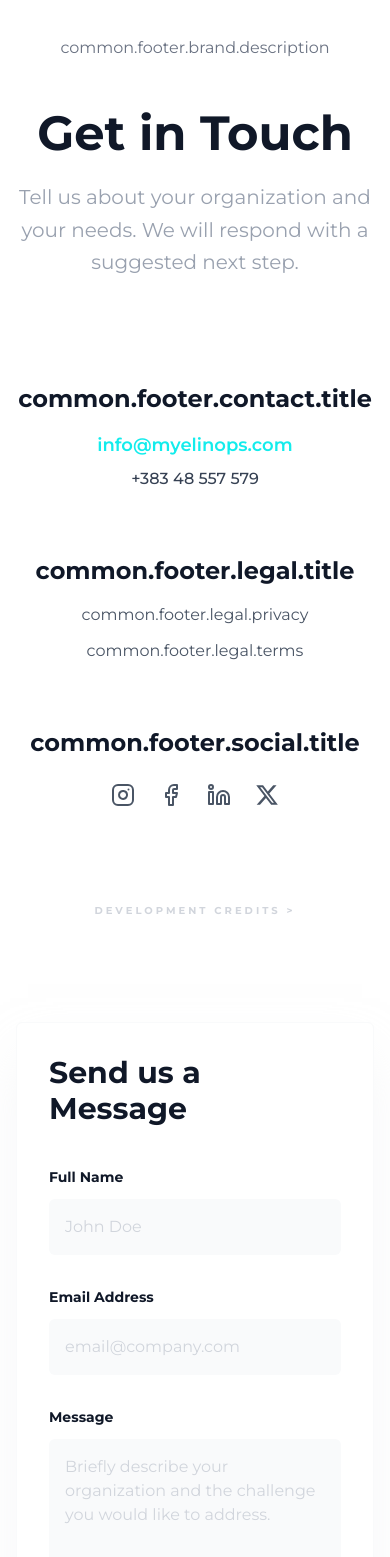
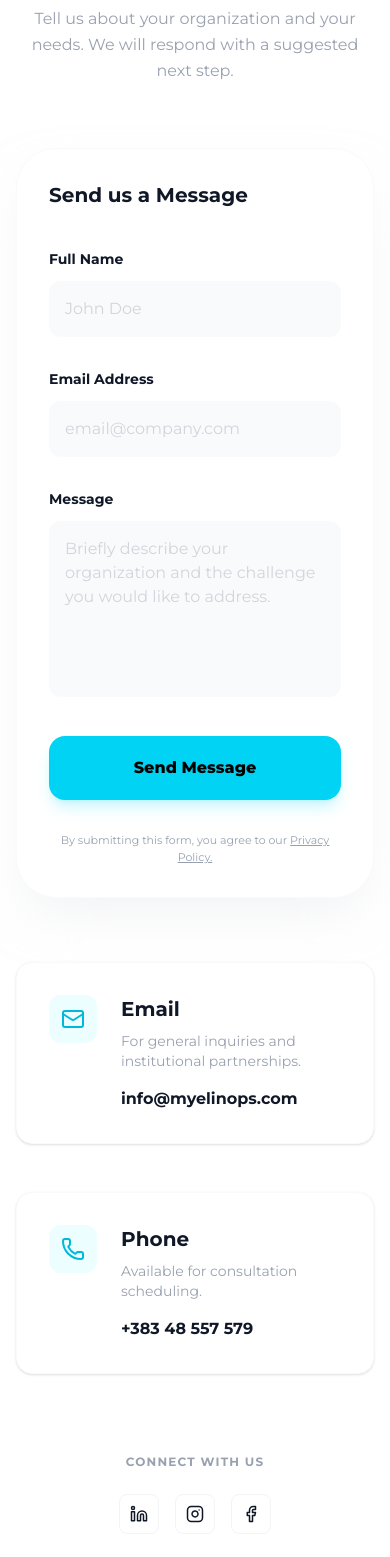
Before and after one commit to Myelin-Ops/website, a Next.js app: page /contact in a window 390 px wide. Shown: the part 211-1768 px from the top of the page. Built offline with nearby package versions, Linux system fonts and the light colour scheme.

Commit message:
feat: add CreditsContent, Testimonials, and ContactContent components with associated localization data

```diff
--- a/src/components/ContactContent.jsx
+++ b/src/components/ContactContent.jsx
@@ -3,11 +3,8 @@
 import React, { useState } from "react";
 import { motion } from "framer-motion";
 import { useTranslation } from "react-i18next";
-import { Mail, Phone, Linkedin, Instagram, Facebook, Twitter } from "lucide-react";
+import { Mail, Phone, Linkedin, Instagram, Facebook } from "lucide-react";
 import Link from "next/link";
-
-import Image from "next/image";
-import logo from "@/../public/myelin-logo.png";
 
 const fadeUp = {
   hidden: { opacity: 0, y: 20 },
@@ -37,31 +34,12 @@ function ContactContent() {
   return (
     <div className="bg-white min-h-screen">
       {/* Hero Section */}
-      <section className="pt-24 pb-16 px-4 md:px-12 text-center max-w-5xl mx-auto flex flex-col items-center">
-        {/* Mobile Logo Logo */}
-        <motion.div
-           initial={{ opacity: 0, scale: 0.9 }}
-           animate={{ opacity: 1, scale: 1 }}
-           className="mb-8 lg:hidden"
-        >
-          <Image src={logo} alt="Myelin OPS" width={180} height={60} className="h-auto" />
-        </motion.div>
-
-        {/* Brand Description (Mobile Only) */}
-        <motion.p
-          initial="hidden"
-          animate="visible"
-          variants={fadeUp}
-          className="lg:hidden text-gray-500 text-base max-w-sm mb-12 leading-relaxed"
-        >
-          {t("common.footer.brand.description")}
-        </motion.p>
-
+      <section className="pt-24 pb-16 px-4 md:px-12 text-center max-w-5xl mx-auto">
         <motion.h1
           initial="hidden"
           animate="visible"
           variants={fadeUp}
-          className="text-5xl md:text-7xl font-bold text-gray-900 mb-6"
+          className="text-3xl md:text-5xl xl:text-7xl font-bold text-gray-900 mb-6"
         >
           {t("contact.hero.title")}
         </motion.h1>
@@ -69,7 +47,7 @@ function ContactContent() {
           initial="hidden"
           animate="visible"
           variants={fadeUp}
-          className="text-xl text-gray-400 max-w-2xl mx-auto leading-relaxed"
+          className="text-base md:text-xl text-gray-400 max-w-2xl mx-auto leading-relaxed"
         >
           {t("contact.hero.subtitle")}
         </motion.p>
@@ -78,18 +56,93 @@ function ContactContent() {
       {/* Main Content Section */}
       <section className="pb-32 px-4 md:px-12 mx-auto">
         <div className="grid grid-cols-1 lg:grid-cols-2 gap-16 items-start">
-          {/* Left Column: Info */}
+          {/* Left Column: Form */}
           <motion.div
             initial="hidden"
             whileInView="visible"
             viewport={{ once: true }}
             variants={fadeUp}
-            className="flex flex-col space-y-12 lg:space-y-12"
+            className="order-1 lg:order-2 bg-white p-8 md:p-12 rounded-[40px] shadow-2xl shadow-gray-200/50 border border-gray-50"
           >
-            {/* Desktop-only Boxes */}
-            <div className="hidden lg:flex flex-col space-y-12">
+            <h2 className="text-xl md:text-3xl font-bold text-gray-900 mb-10">
+              {t("contact.form.title")}
+            </h2>
+
+            <form onSubmit={handleSubmit} className="space-y-8">
+              <div>
+                <label className="block text-sm font-bold text-gray-900 mb-3">
+                  {t("contact.form.name.label")}
+                </label>
+                <input
+                  type="text"
+                  name="name"
+                  value={formData.name}
+                  onChange={handleChange}
+                  placeholder={t("contact.form.name.placeholder")}
+                  required
+                  className="w-full bg-gray-50 border-none rounded-xl p-4 text-gray-900 placeholder:text-gray-300 focus:ring-2 focus:ring-cyan-400 transition-all"
+                />
+              </div>
+
+              <div>
+                <label className="block text-sm font-bold text-gray-900 mb-3">
+                  {t("contact.form.email.label")}
+                </label>
+                <input
+                  type="email"
+                  name="email"
+                  value={formData.email}
+                  onChange={handleChange}
+                  placeholder={t("contact.form.email.placeholder")}
+                  required
+                  className="w-full bg-gray-50 border-none rounded-xl p-4 text-gray-900 placeholder:text-gray-300 focus:ring-2 focus:ring-cyan-400 transition-all"
+                />
+              </div>
+
+              <div>
+                <label className="block text-sm font-bold text-gray-900 mb-3">
+                  {t("contact.form.message.label")}
+                </label>
+                <textarea
+                  name="message"
+                  value={formData.message}
+                  onChange={handleChange}
+                  placeholder={t("contact.form.message.placeholder")}
+                  required
+                  rows={6}
+                  className="w-full bg-gray-50 border-none rounded-xl p-4 text-gray-900 placeholder:text-gray-300 focus:ring-2 focus:ring-cyan-400 transition-all resize-none"
+                />
+              </div>
+
+              <button
+                type="submit"
+                className="w-full py-5 bg-cyan-400 text-black font-extrabold rounded-2xl hover:scale-[1.02] active:scale-95 transition-all shadow-lg shadow-cyan-400/20"
+              >
+                {t("contact.form.submit")}
+              </button>
+
+              <p className="text-center text-[11px] text-gray-400">
+                {t("contact.form.agreement")}{" "}
+                <Link
+                  href="/privacy"
+                  className="underline hover:text-gray-900 transition-colors"
+                >
+                  Privacy Policy.
+                </Link>
+              </p>
+            </form>
+          </motion.div>
+
+          {/* Right Column: Info */}
+          <motion.div
+            initial="hidden"
+            whileInView="visible"
+            viewport={{ once: true }}
+            variants={fadeUp}
+            className="order-2 lg:order-1 space-y-12"
+          >
             {/* Email Box */}
-              <div className="bg-white p-8 rounded-md border border-gray-50 shadow-sm hover:shadow-md transition-shadow">
+            <div className="bg-white p-8 rounded-2xl border border-gray-50 shadow-sm hover:shadow-md transition-shadow">
               <div className="flex gap-6 items-start">
                 <div className="w-12 h-12 bg-cyan-50 rounded-xl flex items-center justify-center text-cyan-500 shrink-0">
                   <Mail size={24} />
@@ -112,7 +165,7 @@ function ContactContent() {
             </div>
 
             {/* Phone Box */}
-              <div className="bg-white p-8 rounded-md border border-gray-50 shadow-sm hover:shadow-md transition-shadow">
+            <div className="bg-white p-8 rounded-2xl border border-gray-50 shadow-sm hover:shadow-md transition-shadow">
               <div className="flex gap-6 items-start">
                 <div className="w-12 h-12 bg-cyan-50 rounded-xl flex items-center justify-center text-cyan-500 shrink-0">
                   <Phone size={24} />
@@ -134,16 +187,25 @@ function ContactContent() {
               </div>
             </div>
 
-              {/* Socials & Credits (Desktop) */}
-              <div className="pt-8">
+            {/* Socials & Credits */}
+            <div className="pt-8 text-center md:text-left">
               <span className="text-xs font-bold tracking-widest text-gray-400 uppercase block mb-6">
                 {t("contact.info.connect")}
               </span>
-                <div className="flex gap-4 mb-16">
+              <div className="flex gap-4 mb-16 justify-center md:justify-start">
                 {[
-                    { icon: Linkedin, link: "https://www.linkedin.com/company/myelin-ops/posts/?feedView=all" },
-                    { icon: Instagram, link: "https://www.instagram.com/myelinops/" },
-                    { icon: Facebook, link: "https://www.facebook.com/profile.php?id=61556761803602" },
+                  {
+                    icon: Linkedin,
+                    link: "https://www.linkedin.com/company/myelin-ops/posts/?feedView=all",
+                  },
+                  {
+                    icon: Instagram,
+                    link: "https://www.instagram.com/myelinops/",
+                  },
+                  {
+                    icon: Facebook,
+                    link: "https://www.facebook.com/profile.php?id=61556761803602",
+                  },
                 ].map((item, i) => (
                   <a
                     key={i}
@@ -163,166 +225,6 @@ function ContactContent() {
                 {t("contact.info.credits")}
               </Link>
             </div>
-            </div>
-
-            {/* Mobile-only Minimalist Info (Screenshot Style) */}
-            <div className="flex lg:hidden flex-col items-center text-center space-y-16 py-10">
-              {/* Contact Group */}
-              <div className="space-y-4">
-                <h3 className="text-2xl font-bold text-gray-900">
-                  {t("common.footer.contact.title")}
-                </h3>
-                <div className="flex flex-col space-y-2">
-                  <a href={`mailto:${t("contact.info.email.value")}`} className="text-[#13ECEC] font-semibold text-lg">
-                    {t("contact.info.email.value")}
-                  </a>
-                  <a href={`tel:${t("contact.info.phone.value").replace(/\s/g, "")}`} className="text-gray-700 font-medium">
-                    {t("contact.info.phone.value")}
-                  </a>
-                </div>
-              </div>
-
-              {/* Legal Group */}
-              <div className="space-y-4">
-                <h3 className="text-2xl font-bold text-gray-900">
-                  {t("common.footer.legal.title")}
-                </h3>
-                <div className="flex flex-col space-y-3">
-                  <Link href="/privacy" className="text-gray-600 hover:text-gray-900">
-                    {t("common.footer.legal.privacy")}
-                  </Link>
-                  <Link href="/terms" className="text-gray-600 hover:text-gray-900">
-                    {t("common.footer.legal.terms")}
-                  </Link>
-                </div>
-              </div>
-
-              {/* Social Group */}
-              <div className="space-y-6">
-                <h3 className="text-2xl font-bold text-gray-900">
-                  {t("common.footer.social.title")}
-                </h3>
-                <div className="flex flex-wrap gap-6 justify-center">
-                  {[
-                    { icon: Instagram, label: "Instagram", link: "https://www.instagram.com/myelinops/" },
-                    { icon: Facebook, label: "Facebook", link: "https://www.facebook.com/profile.php?id=61556761803602" },
-                    { icon: Linkedin, label: "LinkedIn", link: "https://www.linkedin.com/company/myelin-ops/" },
-                    { icon: Twitter, label: "Twitter", link: "https://x.com/MyelinOPS" },
-                  ].map((social, index) => {
-                    const Icon = social.icon;
-                    return (
-                      <motion.a
-                        key={index}
-                        href={social.link}
-                        aria-label={social.label}
-                        target="_blank"
-                        rel="noopener noreferrer"
-                        whileHover={{ scale: 1.1 }}
-                        whileTap={{ scale: 0.95 }}
-                        className="text-gray-600 hover:text-black transition-colors"
-                      >
-                        {social.label === "Twitter" ? (
-                          <svg
-                            viewBox="0 0 24 24"
-                            aria-hidden="true"
-                            className="w-6 h-6 fill-current"
-                          >
-                            <path d="M18.244 2.25h3.308l-7.227 8.26 8.502 11.24H16.17l-5.214-6.817L4.99 21.75H1.68l7.73-8.835L1.254 2.25H8.08l4.713 6.231zm-1.161 17.52h1.833L7.084 4.126H5.117z"></path>
-                          </svg>
-                        ) : (
-                          <Icon className="w-6 h-6" />
-                        )}
-                      </motion.a>
-                    );
-                  })}
-                </div>
-              </div>
-
-              {/* Credits (Mobile) */}
-              <Link
-                href="/credits"
-                className="text-[10px] font-bold tracking-[0.3em] text-gray-300 uppercase hover:text-cyan-500 transition-colors pt-8"
-              >
-                {t("contact.info.credits")}
-              </Link>
-            </div>
-          </motion.div>
-
-          {/* Right Column: Form */}
-          <motion.div
-            initial="hidden"
-            whileInView="visible"
-            viewport={{ once: true }}
-            variants={fadeUp}
-            className="bg-white p-8 md:p-12 rounded-md shadow-2xl shadow-gray-200/50 border border-gray-50"
-          >
-            <h2 className="text-3xl font-bold text-gray-900 mb-10">
-              {t("contact.form.title")}
-            </h2>
-
-            <form onSubmit={handleSubmit} className="space-y-8">
-              <div>
-                <label className="block text-sm font-bold text-gray-900 mb-3">
-                  {t("contact.form.name.label")}
-                </label>
-                <input
-                  type="text"
-                  name="name"
-                  value={formData.name}
-                  onChange={handleChange}
-                  placeholder={t("contact.form.name.placeholder")}
-                  required
-                  className="w-full bg-gray-50 border-none rounded-md p-4 text-gray-900 placeholder:text-gray-300 focus:ring-2 focus:ring-cyan-400 transition-all"
-                />
-              </div>
-
-              <div>
-                <label className="block text-sm font-bold text-gray-900 mb-3">
-                  {t("contact.form.email.label")}
-                </label>
-                <input
-                  type="email"
-                  name="email"
-                  value={formData.email}
-                  onChange={handleChange}
-                  placeholder={t("contact.form.email.placeholder")}
-                  required
-                  className="w-full bg-gray-50 border-none rounded-md p-4 text-gray-900 placeholder:text-gray-300 focus:ring-2 focus:ring-cyan-400 transition-all"
-                />
-              </div>
-
-              <div>
-                <label className="block text-sm font-bold text-gray-900 mb-3">
-                  {t("contact.form.message.label")}
-                </label>
-                <textarea
-                  name="message"
-                  value={formData.message}
-                  onChange={handleChange}
-                  placeholder={t("contact.form.message.placeholder")}
-                  required
-                  rows={6}
-                  className="w-full bg-gray-50 border-none rounded-md p-4 text-gray-900 placeholder:text-gray-300 focus:ring-2 focus:ring-cyan-400 transition-all resize-none"
-                />
-              </div>
-
-              <button
-                type="submit"
-                className="w-full py-5 bg-cyan-400 text-black font-extrabold rounded-md hover:scale-[1.02] active:scale-95 transition-all shadow-lg shadow-cyan-400/20"
-              >
-                {t("contact.form.submit")}
-              </button>
-
-              <p className="text-center text-[11px] text-gray-400">
-                {t("contact.form.agreement")}{" "}
-                <Link
-                  href="/privacy"
-                  className="underline hover:text-gray-900 transition-colors"
-                >
-                  Privacy Policy
-                </Link>
-              </p>
-            </form>
           </motion.div>
         </div>
       </section>
--- a/src/components/CreditsContent.jsx
+++ b/src/components/CreditsContent.jsx
@@ -22,7 +22,7 @@ function CreditsContent() {
           viewport={{ once: true }}
           variants={fadeUp}
         >
-          <h1 className="text-4xl md:text-5xl font-bold text-gray-900 mb-6">
+          <h1 className="text-2xl md:text-3xl lg:text-5xl font-bold text-gray-900 mb-6">
             {t("credits.hero.title")}
           </h1>
           <p className="text-lg md:text-xl text-gray-500 max-w-2xl mx-auto leading-relaxed">
--- a/src/components/Testimonials.jsx
+++ b/src/components/Testimonials.jsx
@@ -10,11 +10,14 @@ const TICK_INTERVAL = 20; // Update every 20ms for smooth tracking
 
 function Testimonials() {
   const { t } = useTranslation();
-  const testimonialsList = t("testimonials.list", { returnObjects: true });
+  const testimonialsData = t("testimonials.list", { returnObjects: true });
+  const testimonialsList = Array.isArray(testimonialsData) ? testimonialsData : [];
 
   const [currentIndex, setCurrentIndex] = useState(0);
   const [isPaused, setIsPaused] = useState(false);
   const [timeLeft, setTimeLeft] = useState(TOTAL_TIME);
+
+  if (testimonialsList.length === 0) return null;
 
   useEffect(() => {
     if (isPaused) return;
--- a/src/locales/en/contact.json
+++ b/src/locales/en/contact.json
@@ -32,6 +32,6 @@
       "placeholder": "Briefly describe your organization and the challenge you would like to address."
     },
     "submit": "Send Message",
-    "agreement": "By submitting this form, you agree to our Privacy Policy."
+    "agreement": "By submitting this form, you agree to our"
   }
 }
```
Lines whose indentation alone changed are shown as unchanged.
